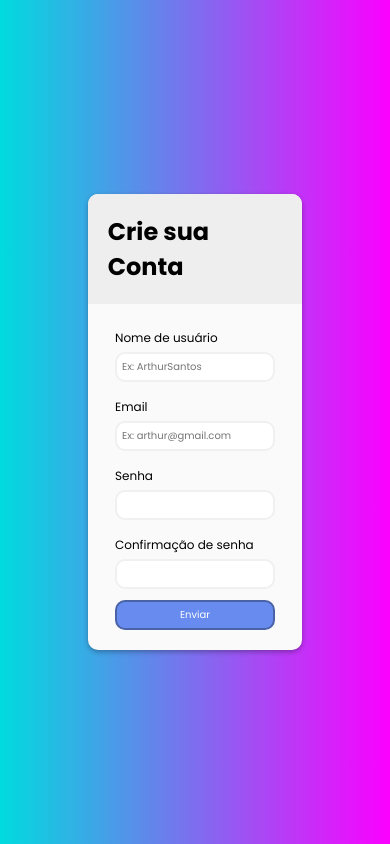
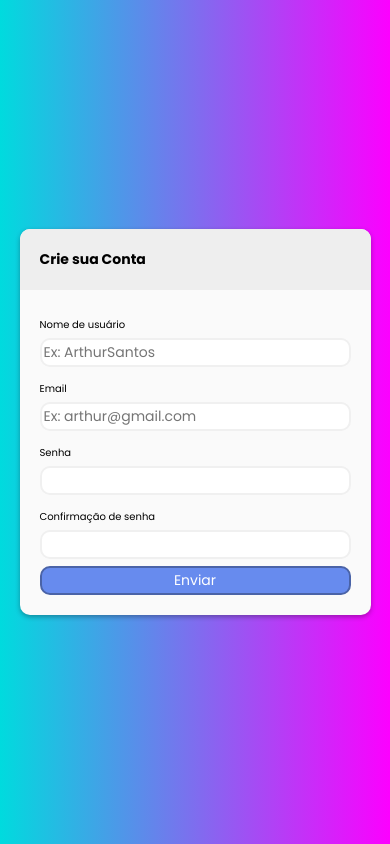
Before and after one commit to ArthurSanttos/first-project, a plain HTML site: page index.html in a window 390 px wide. Drawn offline with Linux system fonts and the light colour scheme.

Commit message:
alteração no style

```diff
--- a/style.css
+++ b/style.css
@@ -109,32 +109,24 @@
     color: #e74c3c;
   }
 
-  @media (max-width: 700px){
+  @media (min-width: 769px) and (max-width: 1024px){
     .container{
-      display: flex;
-      flex-direction: column;
-      justify-content: center;
-      align-items: center;
       width: 50%;
     }
-    #form {
-      width: 300px;
+    .header h2{
+      font-size: 25px;
     }
     #form input,
     #form button{
       padding: 12px;
     }
   }
-  @media (max-width: 415px){
+  @media (min-width: 481px) and (max-width: 768px){
     .container{
-      display: flex;
-      flex-direction: column;
-      justify-content: center;
-      align-items: center;
       width: 55%;
     }
-    #form {
-      width: 200px;
+    .header h2{
+      font-size: 17px;
     }
     .form-control{
       padding: 0 0 1px;
@@ -149,26 +141,23 @@
     }
 
   }
-  @media (max-width: 320px){
+  @media (min-width: 150px) and (max-width: 480px){
     .container{
-      display: flex;
-      flex-direction: column;
-      justify-content: center;
-      align-items: center;
-      width: 85%;
+      width: 90%;
     }
-    #form {
-      width: 220px;
-    }
-    .form-control{
-      padding: 0 0 5px;
+    .header h2{
+      font-size: 14px;
     }
     #form input,
     #form button{
-      padding: 4px;
+      padding: 2px;
     }
     #form label{
-      font-size: 12px;
+      font-size: 10px;
+    }
+    .form-control{
+      padding: 0 0 2px;
+      margin: 0 0 5px;
     }
 
   }
```
